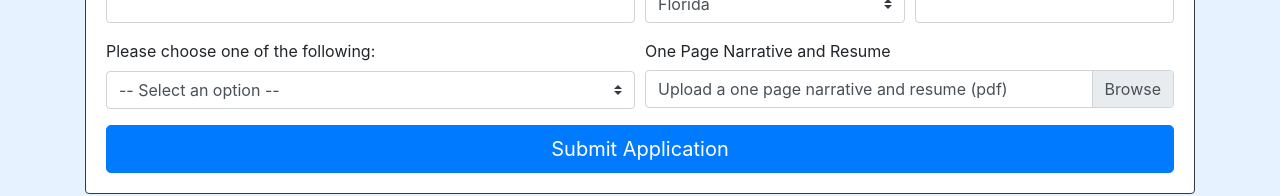
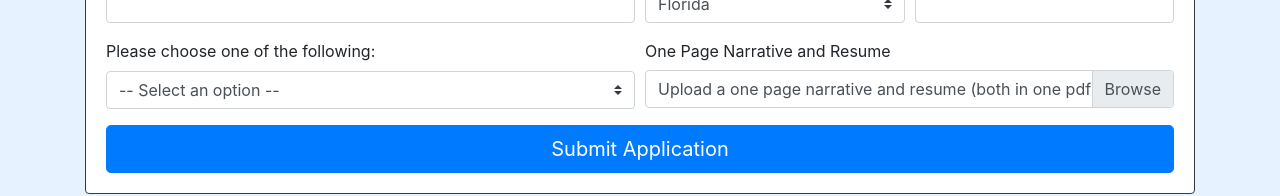
Before and after one commit to leoguim-alfka/fsesci_markup, a plain HTML site: page Website/newinstructor.html in a window 1280 px wide. Shown: the part 896-1092 px from the top of the page. Drawn offline with nearby package versions, Linux system fonts and the light colour scheme.

Commit message:
Created message to indicate single pdf upload

```diff
--- a/Website/newinstructor.html
+++ b/Website/newinstructor.html
@@ -198,7 +198,7 @@
 						<legend class="col-form-label pt-0">One Page Narrative and Resume</legend>
 						<div class="custom-file">
 							<input type="file" class="custom-file-input" id="fileUpload" accept="application/pdf" required>
-							<label class="custom-file-label" for="fileUpload">Upload a one page narrative and resume (pdf)</label>
+							<label class="custom-file-label" for="fileUpload">Upload a one page narrative and resume (both in one pdf)</label>
 					</div>
 					</div>
 				</div>
```
